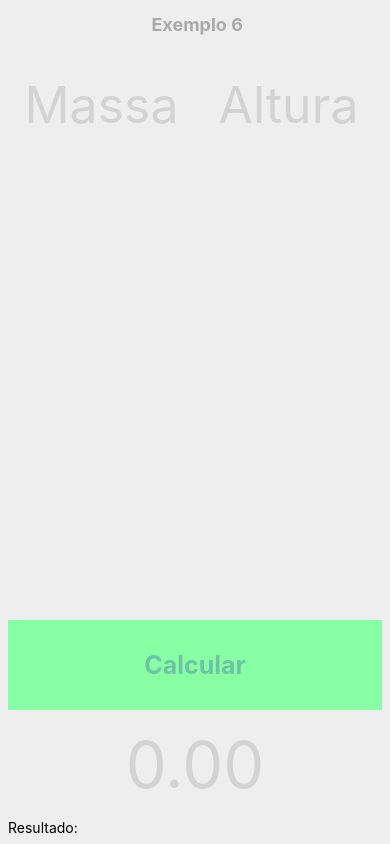
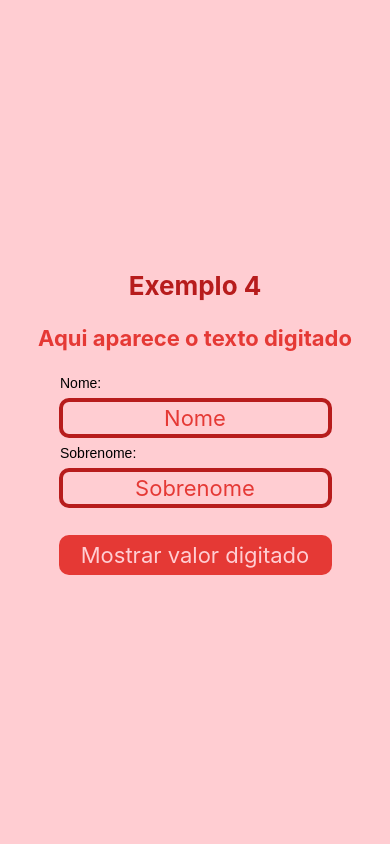
Before and after one commit to CasarottiEduardo/APP-Eduardo, a React Native app: screen / in a window 390 px wide. Built offline with nearby package versions, Linux system fonts and the light colour scheme.

Commit message:
aula 15/06

```diff
--- a/App.js
+++ b/App.js
@@ -3,14 +3,14 @@ import { StyleSheet, Text, View } from 'react-native';
 
 // import Apostila03 from './components/apostila_03/Index';
 // import Apostila03A from './components/apostila_03_avancado/Index';
-//import Apostila04 from './components/apostila_04';
-import Apostila05 from './components/apostila_05';
+import Apostila04 from './components/apostila_04';
+import Apostila05 from './components/apostila_05/index';
 import Apostila_06 from './components/apostila_06';
 
 export default function App() {
   return (
     <View style={styles.container}>
-      <Apostila_06 />
+      <Apostila04 />
     </View>
   );
 }
--- a/components/apostila_06/index.js
+++ b/components/apostila_06/index.js
@@ -1,60 +1,63 @@
-import React, { useState } from 'react'
-import { View, Text, TextInput, TouchableOpacity } from 'react-native';
+import React, { useState } from "react";
+import { View, Text, TextInput, TouchableOpacity } from "react-native";
 
-import styles from './styles'
+import styles from "./styles";
 
 export default function Apostila06() {
+  const [massa, setMassa] = useState("0");
+  const [altura, setAltura] = useState("0");
+  const [resultado, setResultado] = useState(0);
+  const [descricao, setDescricao] = useState("");
 
-    const [massa, setMassa] = useState(0);
-    const [altura, setAltura] = useState(0);
-    const [resultado, setResultado] = useState(0);
-    const [descricao, setDescricao] = useState('')
-
-    function Calcular () {
-        const valor = massa / (altura * altura);
+  function Calcular() {
+    const valor = parseFloat(massa) / (parseFloat(altura) * parseFloat(altura));
     setResultado(valor);
     setDescricao(getDescricaoIMC(valor));
   }
 
   function getDescricaoIMC(imc) {
     if (imc < 18.5) {
-            return 'Abaixo do peso';
+      return "Abaixo do peso";
     } else if (imc >= 18.5 && imc < 25) {
-            return 'Peso Normal';
-        } else if (imc >= 25 && imc <30) {
-            return 'Sobrepeso';
+      return "Peso Normal";
+    } else if (imc >= 25 && imc < 30) {
+      return "Sobrepeso";
     } else if (imc >= 30 && imc < 35) {
-            return 'Obesidade Grau 1';
+      return "Obesidade Grau 1";
     } else if (imc >= 35 && imc < 40) {
-            return 'Obesidade Grau 2'
+      return "Obesidade Grau 2";
     } else {
-            return 'Obesisadade Grau 3'
+      return "Obesidade Grau 3";
     }
   }
 
   return (
     <View style={styles.container}>
-            <Text style={styles.paragraph}> Exemplo 6</Text>
+      <Text style={styles.paragraph}>Exemplo 6</Text>
       <View style={styles.entradaImc}>
-                <TextInput placeholder='Massa'
-                    placeholderTextColor='lightgray'
-                    keyboardType='numeric'
+        <TextInput
+          placeholder="Massa"
+          placeholderTextColor="lightgray"
+          keyboardType="numeric"
           style={styles.input}
+          value={massa}
           onChangeText={(entrada) => setMassa(entrada)}
         />
 
-                <TextInput placeholder='Altura'
-                    placeholderTextColor='lightgray'
-                    keyboardType='numeric'
+        <TextInput
+          placeholder="Altura"
+          placeholderTextColor="lightgray"
+          keyboardType="numeric"
           style={styles.input}
+          value={altura}
           onChangeText={(entrada) => setAltura(entrada)}
         />
       </View>
       <TouchableOpacity style={styles.button} onPress={() => Calcular()}>
-                <Text style={styles.buttonText}> Calcular </Text>
+        <Text style={styles.buttonText}>Calcular</Text>
       </TouchableOpacity>
       <Text style={styles.resultados}>{resultado.toFixed(2)}</Text>
-            <Text style={styles.resul}>Resultado: {descricao}</Text>
+      <Text style={styles.resultado}>Resultado: {descricao}</Text>
     </View>
-    )
+  );
 }
--- a/components/apostila_06/styles.js
+++ b/components/apostila_06/styles.js
@@ -27,7 +27,7 @@ const styles = StyleSheet.create({
       color: 'lightgray',
     },
     button: {
-      backgroundColor: '#89FFA5',
+      backgroundColor: 'lightgray',
     },
     buttonText: {
       alignSelf: 'center',
@@ -42,6 +42,10 @@ const styles = StyleSheet.create({
       fontSize: 65,
       padding: 15,
     },
+    resultado: {
+      alignSelf: 'center',
+      fontFamily: 'CourierNew, monospace',
+    }
 
   });
 
```
Lines whose indentation alone changed are shown as unchanged.
